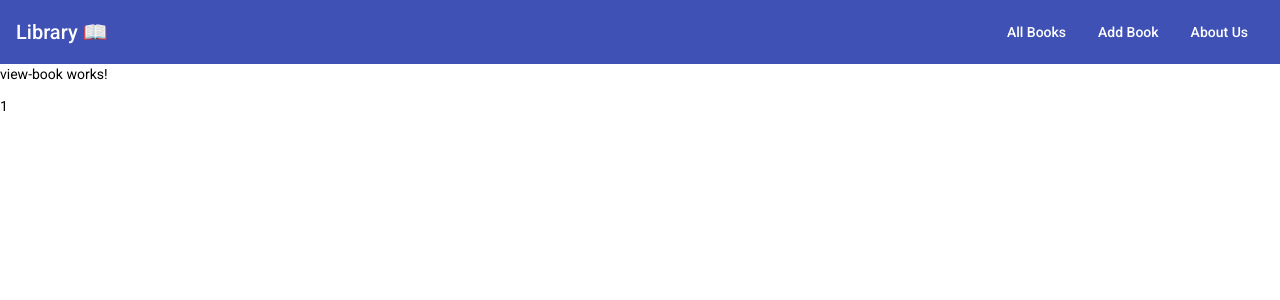
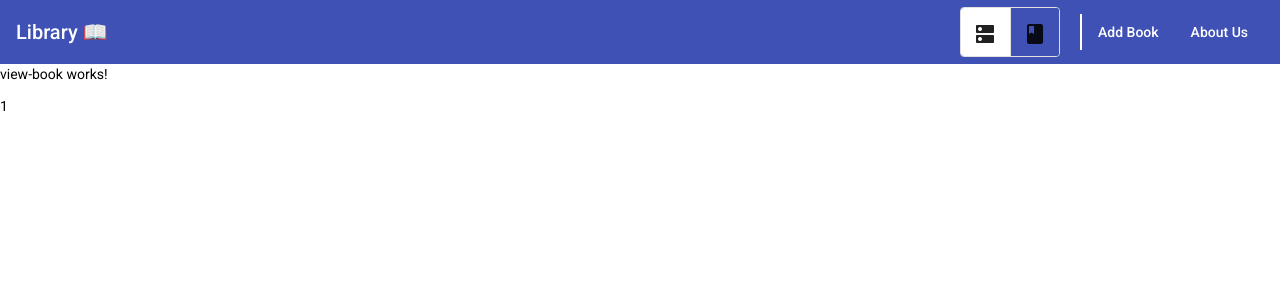
Before and after one commit to Werewolfgenesis/LibraryWeb, an Angular app in the folder client/: page /books/1 in a window 1280 px wide. Shown: the top 300 px of the page. Built offline with nearby package versions, Linux system fonts and the light colour scheme.

Commit message:
feat(client): add toggle between two books views

```diff
--- a/client/src/app/app.module.ts
+++ b/client/src/app/app.module.ts
@@ -13,6 +13,7 @@ import { HttpClientModule } from "@angular/common/http";
 import {RouterModule, Routes} from "@angular/router";
 import {FormsModule} from "@angular/forms";
 import { SearchComponent } from './components/search/search.component';
+import { BooksCardListComponent } from "./components/books-card-list/books-card-list.component";
 
 const routes: Routes = [
   {
@@ -20,6 +21,9 @@ const routes: Routes = [
   },
   {
     path: 'books', component: BooksListComponent
+  },
+  {
+    path: 'books-cards', component: BooksCardListComponent
   },
   {
     path: 'books/:isbn', component: ViewBookComponent
@@ -31,6 +35,7 @@ const routes: Routes = [
     AppComponent,
     HomePageComponent,
     BooksListComponent,
+    BooksCardListComponent,
     NavbarComponent,
     ViewBookComponent,
     AddBookComponent,
--- /dev/null
+++ b/client/src/app/components/books-card-list/books-card-list.component.html
@@ -0,0 +1 @@
+<p>books-card-list works!</p>
--- /dev/null
+++ b/client/src/app/components/books-card-list/books-card-list.component.ts
@@ -0,0 +1,15 @@
+import { Component, OnInit } from '@angular/core';
+
+@Component({
+  selector: 'app-books-card-list',
+  templateUrl: './books-card-list.component.html',
+  styleUrls: ['./books-card-list.component.css']
+})
+export class BooksCardListComponent implements OnInit {
+
+  constructor() { }
+
+  ngOnInit(): void {
+  }
+
+}
--- a/client/src/app/components/navbar/navbar.component.css
+++ b/client/src/app/components/navbar/navbar.component.css
@@ -1,3 +1,17 @@
 .spacer {
   flex: 1 1 auto;
 }
+
+.mat-button-toggle {
+  background-color: #3f51b5;
+}
+
+.mat-button-toggle-checked {
+  background: white;
+}
+
+.nav-items {
+  display: block;
+  margin-left: 20px;
+  border-left: 2px solid white;
+}
--- a/client/src/app/components/navbar/navbar.component.html
+++ b/client/src/app/components/navbar/navbar.component.html
@@ -3,8 +3,20 @@
 
   <div class="spacer"></div>
 
-  <a mat-button routerLink="/books">All Books</a>
-  <a mat-button (click)="openDialog()">Add Book</a>
-  <a mat-button routerLink="">About Us</a>
+  <mat-button-toggle-group class="toggle-view" value="default">
+    <mat-button-toggle value="default" style="border-right: 1px solid white" routerLink="/books">
+      <mat-icon>dns</mat-icon>
+    </mat-button-toggle>
+
+    <mat-button-toggle routerLink="/books-cards">
+      <mat-icon>book</mat-icon>
+    </mat-button-toggle>
+
+  </mat-button-toggle-group>
+
+  <div class="nav-items">
+    <a mat-button (click)="openDialog()">Add Book</a>
+    <a mat-button routerLink="">About Us</a>
+  </div>
 
 </mat-toolbar>
--- a/client/src/app/components/navbar/navbar.component.ts
+++ b/client/src/app/components/navbar/navbar.component.ts
@@ -12,6 +12,7 @@ export class NavbarComponent implements OnInit {
   constructor(public dialog: MatDialog) { }
 
   ngOnInit(): void {
+    this
   }
 
   openDialog(): void {
```
Also changed, not shown: client/src/app/components/books-card-list/books-card-list.component.css (added), 1 other file (tests, documents, lock files or other folders).
